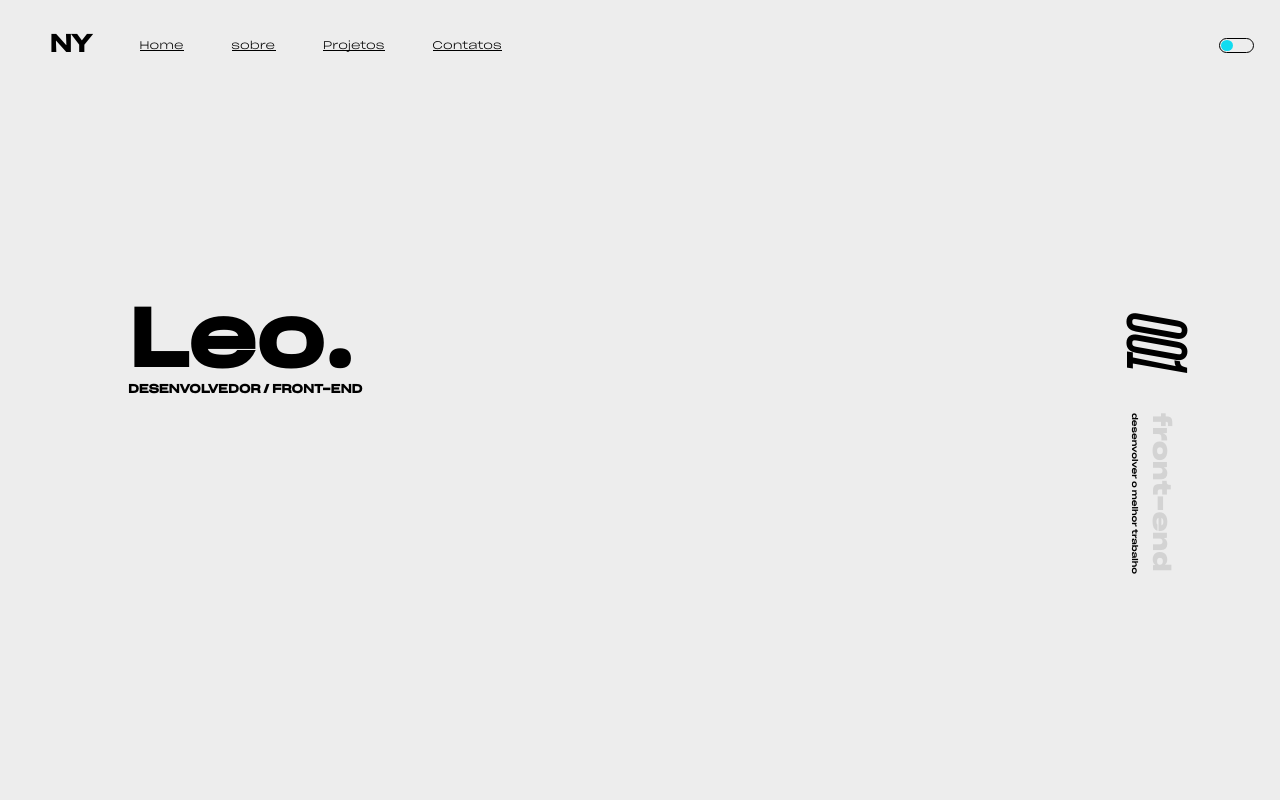
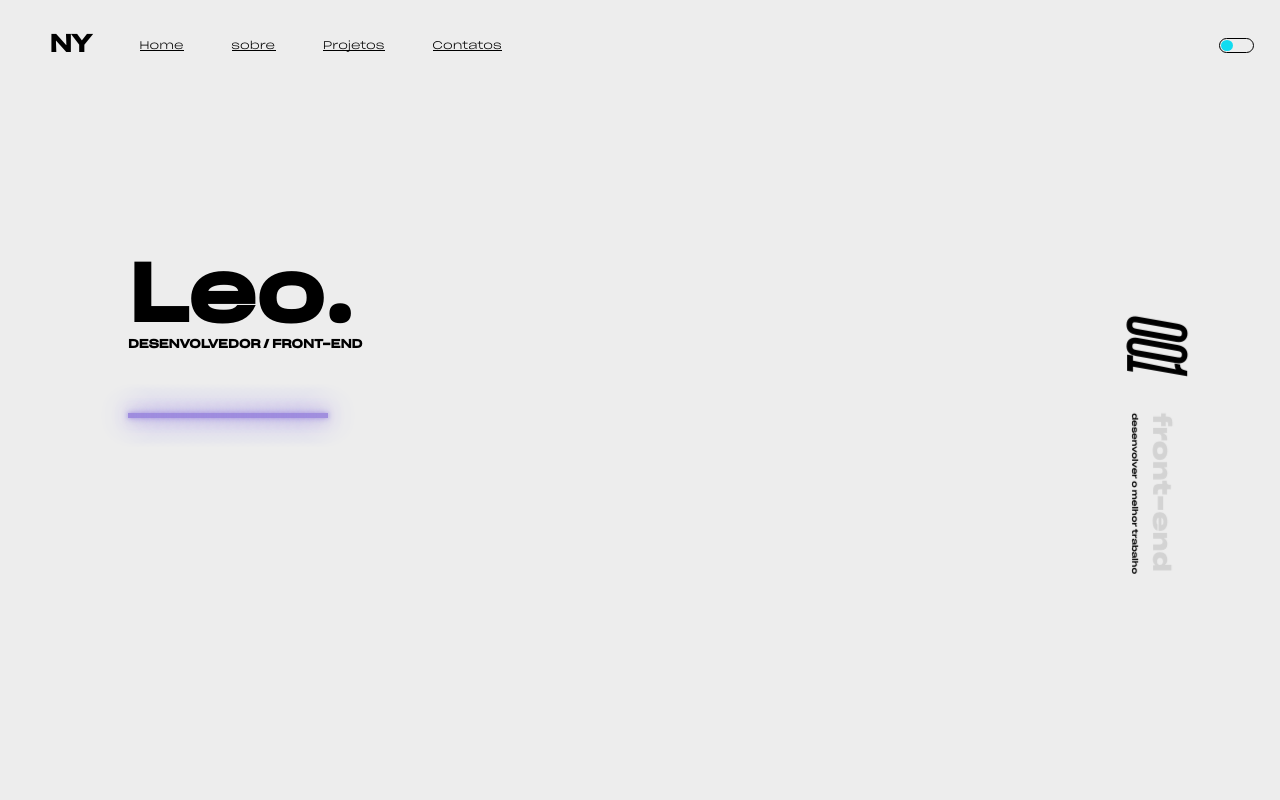
Before and after one commit to Leonardo-NY/portfolio, a React (Vite) app: page / in a window 1280 px wide. Shown: the top 800 px of the page. Built offline with nearby package versions, Linux system fonts and the light colour scheme.

Commit message:
adicionei animacao na home

```diff
--- a/src/components/Home/home.css
+++ b/src/components/Home/home.css
@@ -19,6 +19,50 @@
 .titulo h1{
   font-size: 10em;
 }
+.animation-line{
+  position:relative;
+  display: flex;
+  align-items: center;
+  justify-content: center;
+  height: 50px;
+  width: 200px;
+  margin-top: 40px;
+}
+.animation-line span{
+  position: relative;
+  width: 10px;
+  height: 5px;
+}
+.animation-line span::before{
+  --co-li: var(--mark-color3);
+  content: '';
+  position: absolute;
+  inset: 0;
+  background-color: var(--co-li);
+  box-shadow: 0 0 5px var(--co-li),
+  0 0 15px var(--co-li),
+  0 0 30px var(--co-li),
+  0 0 50px var(--co-li);
+  animation: line-home 8s linear infinite;
+  animation-delay: calc(var(--1) * 0.1s);
+}
+@keyframes line-home {
+  0%{
+    transform-origin: 0 20px;
+    filter: hue-rotate(0deg) ;
+  }
+  20%{
+    transform: rotate(calc(-90deg * var(--i)));
+  }
+  60%{
+    transform: rotate(calc(0deg * var(--i)));
+  }
+  100%{
+    transform: hue-rotate(360deg);
+  }
+}
+#l1{--i:1}#l2{--i:2}#l3{--i:3}#l4{--i:4}#l5{--i:5}#l6{--i:6}#l7{--i:7}#l8{--i:8}#l9{--i:9}#l10{--i:10}#l11{--i:11}#l12{--i:12}#l13{--i:13}#l14{--i:14}#l15{--i:15}#l16{--i:16}#l17{--i:17}#l18{--i:18}#l19{--i:19}#l20{--i:20}
+/*fim*/
 .msg{
   display: flex;
   align-items: center;
--- a/src/components/Home/home.jsx
+++ b/src/components/Home/home.jsx
@@ -7,6 +7,9 @@ function Home(){
           <div className='titulo'>
             <h1>Leo.</h1>
             <h2>DESENVOLVEDOR / FRONT-END</h2>
+            <div className='animation-line'>
+              <span id="l1"></span><span id="l2"></span><span id="l3"></span><span id="l4"></span><span id="l5"></span><span id="l6"></span><span id="l7"></span><span id="l8"></span><span id="l9"></span><span id="l10"></span><span id="l11"></span><span id="l12"></span><span id="l13"></span><span id="l14"></span><span id="l15"></span><span id="l16"></span><span id="l17"></span><span id="l18"></span><span id="l19"></span><span id="l20"></span>
+            </div>
           </div>
           <div className='msg'>
             <span>001</span>
```
